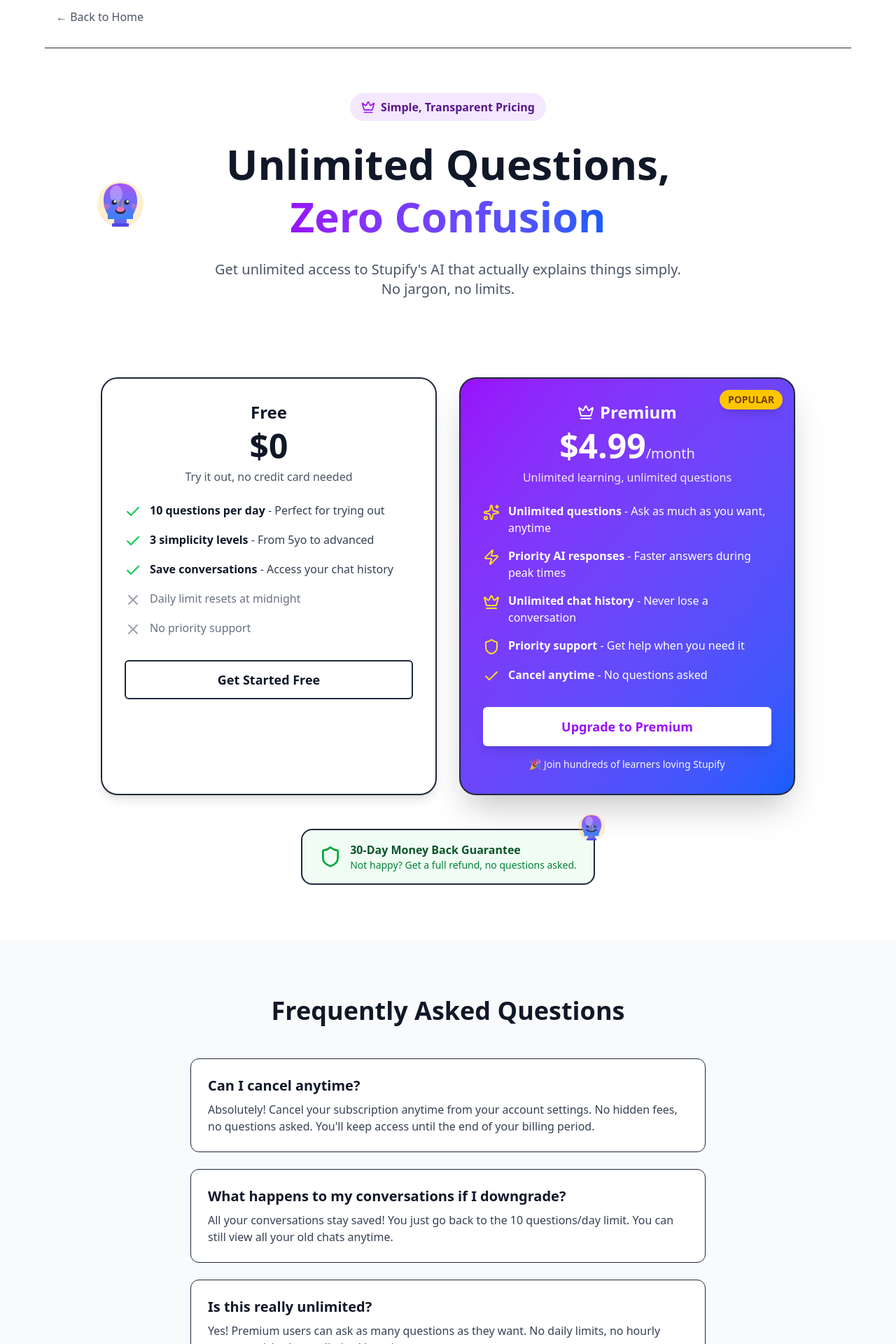
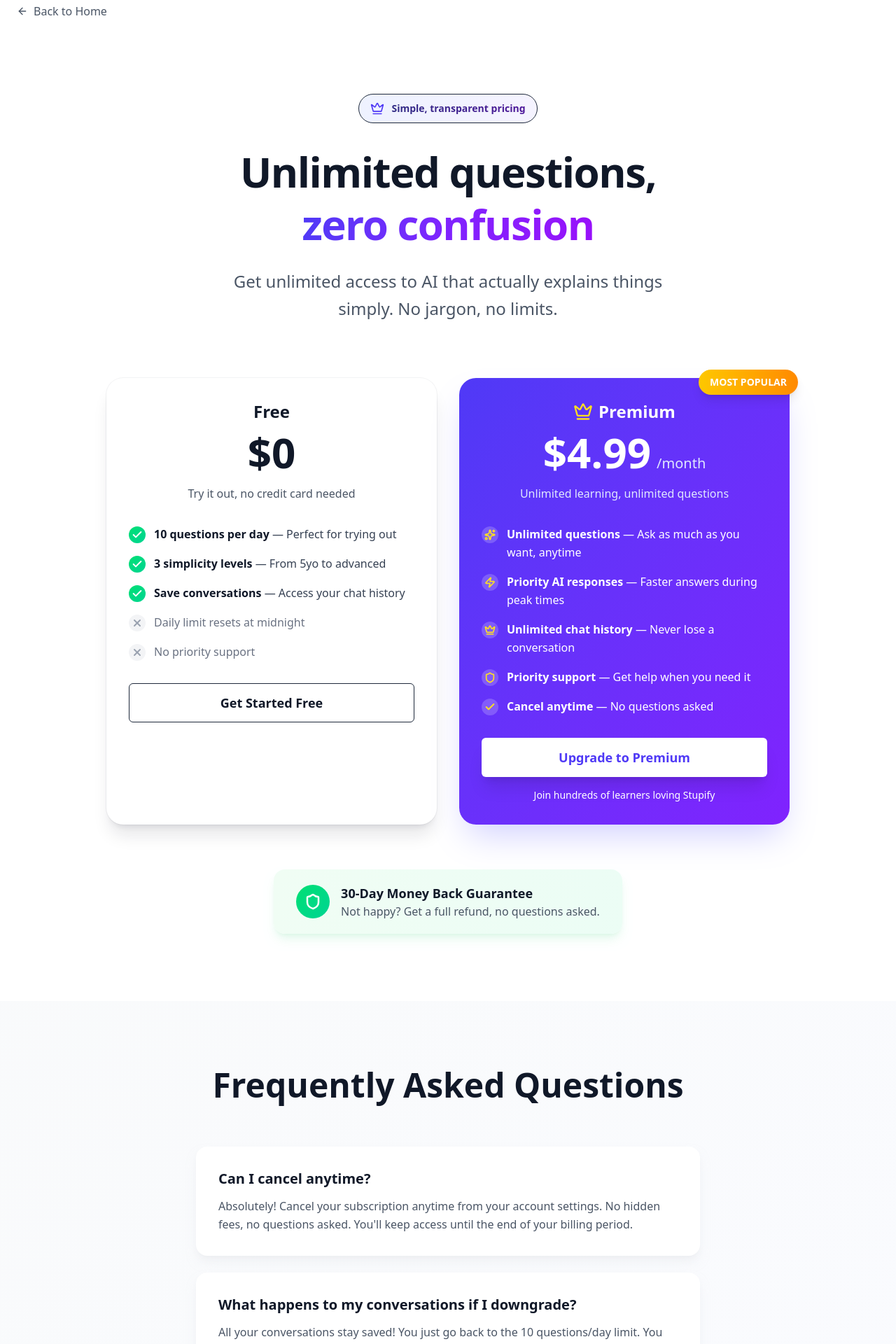
Before and after one commit to mdnaeem95/stupify, a Next.js app: page /pricing in a window 1280 px wide. Shown: the part 20-1940 px from the top of the page at 70% size. Built offline with nearby package versions, Linux system fonts and the light colour scheme.

Commit message:
redesigned the header

```diff
--- a/app/pricing/page.tsx
+++ b/app/pricing/page.tsx
@@ -2,9 +2,8 @@
 
 import { useState } from 'react';
 import { Button } from '@/components/ui/button';
-import { Check, Crown, Sparkles, Zap, Shield, X } from 'lucide-react';
+import { Check, Crown, Sparkles, Zap, Shield, X, ArrowLeft } from 'lucide-react';
 import Link from 'next/link';
-import { Mascot } from '@/components/mascot/Mascot';
 
 export default function PricingPage() {
   const [isLoading, setIsLoading] = useState(false);
@@ -13,7 +12,6 @@
     setIsLoading(true);
 
     try {
-      // Call Stripe checkout API
       const response = await fetch('/api/stripe/checkout', {
         method: 'POST',
         headers: { 'Content-Type': 'application/json' },
@@ -22,7 +20,6 @@
       const data = await response.json();
 
       if (data.url) {
-        // Redirect to Stripe checkout
         window.location.href = data.url;
       } else {
         throw new Error('No checkout URL returned');
@@ -37,82 +34,86 @@
   return (
     <div className="min-h-screen bg-white">
       {/* Header */}
-      <div className="max-w-6xl mx-auto px-4 py-8 border-b border-gray-100">
-        <Link href="/" className="inline-flex items-center gap-2 text-gray-600 hover:text-gray-900 transition">
-          ← Back to Home
+      <div className="max-w-7xl mx-auto px-6 py-6">
+        <Link href="/" className="inline-flex items-center gap-2 text-gray-600 hover:text-gray-900 transition-colors duration-200 font-medium group">
+          <ArrowLeft className="w-4 h-4 group-hover:-translate-x-1 transition-transform" />
+          Back to Home
         </Link>
       </div>
 
       {/* Hero Section */}
-      <div className="max-w-4xl mx-auto px-4 py-16 text-center relative">
-        {/* Blinky on the side - desktop only */}
-        <div className="hidden lg:block absolute -left-20 top-1/2 -translate-y-1/2">
-          <Mascot expression="excited" size={120} />
+      <div className="max-w-4xl mx-auto px-6 py-20 text-center">
+        <div className="inline-flex items-center gap-2.5 bg-gradient-to-r from-indigo-50 to-violet-50 px-4 py-2.5 rounded-full border border-indigo-100 mb-8">
+          <Crown className="w-5 h-5 text-indigo-600" />
+          <span className="text-sm font-semibold bg-gradient-to-r from-indigo-900 to-violet-900 bg-clip-text text-transparent">
+            Simple, transparent pricing
+          </span>
         </div>
 
-        {/* Mobile Blinky - centered above text */}
-        <div className="lg:hidden flex justify-center mb-6">
-          <Mascot expression="excited" size={100} />
-        </div>
-
-        <div className="inline-flex items-center gap-2 bg-purple-100 px-4 py-2 rounded-full mb-6">
-          <Crown className="w-5 h-5 text-purple-600" />
-          <span className="text-purple-900 font-semibold">Simple, Transparent Pricing</span>
-        </div>
-
-        <h1 className="text-5xl sm:text-6xl font-bold mb-6 leading-tight text-gray-900">
-          Unlimited Questions,
+        <h1 className="text-5xl lg:text-6xl font-bold mb-6 leading-tight tracking-tight">
+          <span className="text-gray-900">Unlimited questions,</span>
           <br />
-          <span className="bg-gradient-to-r from-purple-600 to-blue-600 bg-clip-text text-transparent">
-            Zero Confusion
+          <span className="bg-gradient-to-r from-indigo-600 via-violet-600 to-purple-600 bg-clip-text text-transparent">
+            zero confusion
           </span>
         </h1>
 
-        <p className="text-xl text-gray-600 mb-12 max-w-2xl mx-auto">
-          Get unlimited access to Stupify&apos;s AI that actually explains things simply.
-          No jargon, no limits.
+        <p className="text-xl lg:text-2xl text-gray-600 leading-relaxed max-w-2xl mx-auto">
+          Get unlimited access to AI that actually explains things simply. No jargon, no limits.
         </p>
       </div>
 
       {/* Pricing Cards */}
-      <div className="max-w-5xl mx-auto px-4 pb-20">
-        <div className="grid md:grid-cols-2 gap-8">
+      <div className="max-w-5xl mx-auto px-6 pb-24">
+        <div className="grid lg:grid-cols-2 gap-8">
           {/* Free Plan */}
-          <div className="bg-white rounded-3xl shadow-lg border-2 border-gray-200 p-8 hover:shadow-xl transition">
-            <div className="text-center mb-6">
-              <h3 className="text-2xl font-bold mb-2 text-gray-900">Free</h3>
-              <div className="text-5xl font-bold mb-2 text-gray-900">$0</div>
-              <p className="text-gray-600">Try it out, no credit card needed</p>
+          <div className="bg-white rounded-3xl p-8 shadow-xl shadow-gray-900/10 hover:shadow-2xl hover:shadow-gray-900/15 transition-all duration-300 ring-1 ring-gray-900/5">
+            <div className="text-center mb-8">
+              <h3 className="text-2xl font-bold mb-3 text-gray-900">Free</h3>
+              <div className="mb-4">
+                <span className="text-6xl font-bold text-gray-900">$0</span>
+              </div>
+              <p className="text-gray-600 leading-relaxed">Try it out, no credit card needed</p>
             </div>
 
             <ul className="space-y-4 mb-8">
               <li className="flex items-start gap-3">
-                <Check className="w-6 h-6 text-green-500 flex-shrink-0 mt-0.5" />
-                <span className="text-gray-700">
-                  <strong className="text-gray-900">10 questions per day</strong> - Perfect for trying out
+                <div className="w-6 h-6 rounded-full bg-gradient-to-br from-green-400 to-emerald-400 flex items-center justify-center flex-shrink-0 mt-0.5">
+                  <Check className="w-4 h-4 text-white" strokeWidth={3} />
+                </div>
+                <span className="text-gray-700 leading-relaxed">
+                  <strong className="text-gray-900 font-semibold">10 questions per day</strong> — Perfect for trying out
                 </span>
               </li>
               <li className="flex items-start gap-3">
-                <Check className="w-6 h-6 text-green-500 flex-shrink-0 mt-0.5" />
-                <span className="text-gray-700">
-                  <strong className="text-gray-900">3 simplicity levels</strong> - From 5yo to advanced
+                <div className="w-6 h-6 rounded-full bg-gradient-to-br from-green-400 to-emerald-400 flex items-center justify-center flex-shrink-0 mt-0.5">
+                  <Check className="w-4 h-4 text-white" strokeWidth={3} />
+                </div>
+                <span className="text-gray-700 leading-relaxed">
+                  <strong className="text-gray-900 font-semibold">3 simplicity levels</strong> — From 5yo to advanced
                 </span>
               </li>
               <li className="flex items-start gap-3">
-                <Check className="w-6 h-6 text-green-500 flex-shrink-0 mt-0.5" />
-                <span className="text-gray-700">
-                  <strong className="text-gray-900">Save conversations</strong> - Access your chat history
+                <div className="w-6 h-6 rounded-full bg-gradient-to-br from-green-400 to-emerald-400 flex items-center justify-center flex-shrink-0 mt-0.5">
+                  <Check className="w-4 h-4 text-white" strokeWidth={3} />
+                </div>
+                <span className="text-gray-700 leading-relaxed">
+                  <strong className="text-gray-900 font-semibold">Save conversations</strong> — Access your chat history
                 </span>
               </li>
               <li className="flex items-start gap-3">
-                <X className="w-6 h-6 text-gray-400 flex-shrink-0 mt-0.5" />
-                <span className="text-gray-500">
+                <div className="w-6 h-6 rounded-full bg-gray-100 flex items-center justify-center flex-shrink-0 mt-0.5">
+                  <X className="w-4 h-4 text-gray-400" strokeWidth={3} />
+                </div>
+                <span className="text-gray-500 leading-relaxed">
                   Daily limit resets at midnight
                 </span>
               </li>
               <li className="flex items-start gap-3">
-                <X className="w-6 h-6 text-gray-400 flex-shrink-0 mt-0.5" />
-                <span className="text-gray-500">
+                <div className="w-6 h-6 rounded-full bg-gray-100 flex items-center justify-center flex-shrink-0 mt-0.5">
+                  <X className="w-4 h-4 text-gray-400" strokeWidth={3} />
+                </div>
+                <span className="text-gray-500 leading-relaxed">
                   No priority support
                 </span>
               </li>
@@ -122,7 +123,7 @@
               <Button
                 variant="outline"
                 size="lg"
-                className="w-full text-lg h-14 border-2 border-gray-300 hover:bg-gray-50 hover:text-gray-800 text-gray-900 font-semibold"
+                className="w-full text-lg font-semibold h-14 hover:bg-gray-50"
               >
                 Get Started Free
               </Button>
@@ -130,177 +131,155 @@
           </div>
 
           {/* Premium Plan */}
-          <div className="bg-gradient-to-br from-purple-600 to-blue-600 rounded-3xl shadow-2xl border-2 border-purple-400 p-8 relative overflow-hidden hover:scale-105 transition-transform">
+          <div className="relative bg-gradient-to-br from-indigo-600 to-violet-600 rounded-3xl p-8 shadow-2xl shadow-indigo-500/30 hover:shadow-indigo-500/40 hover:scale-[1.02] transition-all duration-300">
             {/* Popular Badge */}
-            <div className="absolute top-4 right-4 bg-yellow-400 text-yellow-900 px-3 py-1 rounded-full text-sm font-bold shadow-lg">
-              POPULAR
+            <div className="absolute -top-3 -right-3 bg-gradient-to-r from-yellow-400 to-orange-400 text-white px-4 py-2 rounded-full text-sm font-bold shadow-lg">
+              MOST POPULAR
             </div>
 
-            <div className="text-center mb-6 text-white">
-              <h3 className="text-2xl font-bold mb-2 flex items-center justify-center gap-2">
-                <Crown className="w-6 h-6" />
-                Premium
-              </h3>
-              <div className="text-5xl font-bold mb-2">
-                $4.99
-                <span className="text-xl font-normal opacity-90">/month</span>
+            <div className="text-center mb-8 text-white">
+              <div className="flex items-center justify-center gap-2 mb-3">
+                <Crown className="w-7 h-7 text-yellow-300" />
+                <h3 className="text-2xl font-bold">Premium</h3>
               </div>
-              <p className="text-purple-100">Unlimited learning, unlimited questions</p>
+              <div className="mb-4">
+                <span className="text-6xl font-bold">$4.99</span>
+                <span className="text-xl font-normal text-indigo-100 ml-2">/month</span>
+              </div>
+              <p className="text-indigo-100 leading-relaxed">Unlimited learning, unlimited questions</p>
             </div>
 
             <ul className="space-y-4 mb-8 text-white">
               <li className="flex items-start gap-3">
-                <Sparkles className="w-6 h-6 text-yellow-300 flex-shrink-0 mt-0.5" />
-                <span className="text-white">
-                  <strong className="font-bold">Unlimited questions</strong> - Ask as much as you want, anytime
+                <div className="w-6 h-6 rounded-full bg-white/20 backdrop-blur-sm flex items-center justify-center flex-shrink-0 mt-0.5">
+                  <Sparkles className="w-4 h-4 text-yellow-300" strokeWidth={2.5} />
+                </div>
+                <span className="text-white leading-relaxed">
+                  <strong className="font-semibold">Unlimited questions</strong> — Ask as much as you want, anytime
                 </span>
               </li>
               <li className="flex items-start gap-3">
-                <Zap className="w-6 h-6 text-yellow-300 flex-shrink-0 mt-0.5" />
-                <span className="text-white">
-                  <strong className="font-bold">Priority AI responses</strong> - Faster answers during peak times
+                <div className="w-6 h-6 rounded-full bg-white/20 backdrop-blur-sm flex items-center justify-center flex-shrink-0 mt-0.5">
+                  <Zap className="w-4 h-4 text-yellow-300" strokeWidth={2.5} />
+                </div>
+                <span className="text-white leading-relaxed">
+                  <strong className="font-semibold">Priority AI responses</strong> — Faster answers during peak times
                 </span>
               </li>
               <li className="flex items-start gap-3">
-                <Crown className="w-6 h-6 text-yellow-300 flex-shrink-0 mt-0.5" />
-                <span className="text-white">
-                  <strong className="font-bold">Unlimited chat history</strong> - Never lose a conversation
+                <div className="w-6 h-6 rounded-full bg-white/20 backdrop-blur-sm flex items-center justify-center flex-shrink-0 mt-0.5">
+                  <Crown className="w-4 h-4 text-yellow-300" strokeWidth={2.5} />
+                </div>
+                <span className="text-white leading-relaxed">
+                  <strong className="font-semibold">Unlimited chat history</strong> — Never lose a conversation
                 </span>
               </li>
               <li className="flex items-start gap-3">
-                <Shield className="w-6 h-6 text-yellow-300 flex-shrink-0 mt-0.5" />
-                <span className="text-white">
-                  <strong className="font-bold">Priority support</strong> - Get help when you need it
+                <div className="w-6 h-6 rounded-full bg-white/20 backdrop-blur-sm flex items-center justify-center flex-shrink-0 mt-0.5">
+                  <Shield className="w-4 h-4 text-yellow-300" strokeWidth={2.5} />
+                </div>
+                <span className="text-white leading-relaxed">
+                  <strong className="font-semibold">Priority support</strong> — Get help when you need it
                 </span>
               </li>
               <li className="flex items-start gap-3">
-                <Check className="w-6 h-6 text-yellow-300 flex-shrink-0 mt-0.5" />
-                <span className="text-white">
-                  <strong className="font-bold">Cancel anytime</strong> - No questions asked
+                <div className="w-6 h-6 rounded-full bg-white/20 backdrop-blur-sm flex items-center justify-center flex-shrink-0 mt-0.5">
+                  <Check className="w-4 h-4 text-yellow-300" strokeWidth={3} />
+                </div>
+                <span className="text-white leading-relaxed">
+                  <strong className="font-semibold">Cancel anytime</strong> — No questions asked
                 </span>
               </li>
             </ul>
 
             <Button
               size="lg"
-              className="w-full bg-white text-purple-600 hover:bg-gray-100 text-lg font-bold h-14 shadow-lg hover:scale-105 transition-transform"
+              className="w-full bg-white text-indigo-600 hover:bg-gray-50 text-lg font-bold h-14 shadow-xl hover:scale-105 transition-transform"
               onClick={handleUpgrade}
               disabled={isLoading}
             >
               {isLoading ? 'Loading...' : 'Upgrade to Premium'}
             </Button>
 
-            <p className="text-white text-center text-sm mt-4 opacity-95">
-              🎉 Join hundreds of learners loving Stupify
+            <p className="text-white text-center text-sm mt-4">
+              Join hundreds of learners loving Stupify
             </p>
           </div>
         </div>
 
         {/* Money Back Guarantee */}
-        <div className="mt-12 text-center">
-          {/* Mobile Blinky - centered above */}
-          <div className="sm:hidden flex justify-center mb-4">
-            <Mascot expression="happy" size={60} />
+        <div className="mt-16 text-center">
+          <div className="inline-flex items-center gap-4 bg-gradient-to-r from-green-50 to-emerald-50 px-8 py-5 rounded-2xl shadow-lg shadow-green-500/10">
+            <div className="w-12 h-12 rounded-full bg-gradient-to-br from-green-400 to-emerald-400 flex items-center justify-center flex-shrink-0">
+              <Shield className="w-6 h-6 text-white" strokeWidth={2.5} />
             </div>
-
-          <div className="inline-flex items-center gap-3 bg-green-50 border-2 border-green-200 px-6 py-4 rounded-2xl relative">
-            {/* Desktop Blinky on top right */}
-            <div className="absolute -top-8 -right-8 hidden sm:block">
-              <Mascot expression="happy" size={70} />
-            </div>
-
-            <Shield className="w-8 h-8 text-green-600" />
             <div className="text-left">
-              <div className="font-bold text-green-900">30-Day Money Back Guarantee</div>
-              <div className="text-sm text-green-700">Not happy? Get a full refund, no questions asked.</div>
+              <div className="font-bold text-gray-900 text-lg">30-Day Money Back Guarantee</div>
+              <div className="text-gray-600">Not happy? Get a full refund, no questions asked.</div>
             </div>
           </div>
         </div>
       </div>
 
       {/* FAQ Section */}
-      <div className="bg-gray-50 py-20">
-        <div className="max-w-3xl mx-auto px-4">
-          <h2 className="text-4xl font-bold text-center mb-12 text-gray-900">
+      <div className="bg-gradient-to-br from-gray-50 to-indigo-50/30 py-24">
+        <div className="max-w-3xl mx-auto px-6">
+          <h2 className="text-4xl lg:text-5xl font-bold text-center mb-16 text-gray-900">
             Frequently Asked Questions
           </h2>
 
           <div className="space-y-6">
-            <div className="bg-white p-6 rounded-xl border border-gray-200">
-              <h3 className="text-xl font-bold mb-2 text-gray-900">Can I cancel anytime?</h3>
-              <p className="text-gray-700">
-                Absolutely! Cancel your subscription anytime from your account settings.
-                No hidden fees, no questions asked. You&apos;ll keep access until the end of your billing period.
-              </p>
+            {[
+              {
+                question: "Can I cancel anytime?",
+                answer: "Absolutely! Cancel your subscription anytime from your account settings. No hidden fees, no questions asked. You'll keep access until the end of your billing period."
+              },
+              {
+                question: "What happens to my conversations if I downgrade?",
+                answer: "All your conversations stay saved! You just go back to the 10 questions/day limit. You can still view all your old chats anytime."
+              },
+              {
+                question: "Is this really unlimited?",
+                answer: "Yes! Premium users can ask as many questions as they want. No daily limits, no hourly caps, no tricks. Just unlimited learning."
+              },
+              {
+                question: "How does the 30-day guarantee work?",
+                answer: "If you're not satisfied within 30 days of subscribing, just email us and we'll refund your money. No complicated process, no hassle."
+              },
+              {
+                question: "Can I try before I buy?",
+                answer: "Yes! Everyone gets 10 free questions per day. No credit card required to start. Try Stupify out and upgrade when you're ready for unlimited access."
+              }
+            ].map((faq, i) => (
+              <div key={i} className="bg-white p-8 rounded-2xl shadow-lg shadow-gray-200/50 hover:shadow-xl hover:shadow-indigo-100/50 transition-all duration-300">
+                <h3 className="text-xl font-bold mb-3 text-gray-900">{faq.question}</h3>
+                <p className="text-gray-600 leading-relaxed">{faq.answer}</p>
               </div>
-
-            <div className="bg-white p-6 rounded-xl border border-gray-200">
-              <h3 className="text-xl font-bold mb-2 text-gray-900">What happens to my conversations if I downgrade?</h3>
-              <p className="text-gray-700">
-                All your conversations stay saved! You just go back to the 10 questions/day limit.
-                You can still view all your old chats anytime.
-              </p>
-            </div>
-
-            <div className="bg-white p-6 rounded-xl border border-gray-200">
-              <h3 className="text-xl font-bold mb-2 text-gray-900">Is this really unlimited?</h3>
-              <p className="text-gray-700">
-                Yes! Premium users can ask as many questions as they want.
-                No daily limits, no hourly caps, no tricks. Just unlimited learning.
-              </p>
-            </div>
-
-            <div className="bg-white p-6 rounded-xl border border-gray-200">
-              <h3 className="text-xl font-bold mb-2 text-gray-900">How does the 30-day guarantee work?</h3>
-              <p className="text-gray-700">
-                If you&apos;re not satisfied within 30 days of subscribing, just email us and we&apos;ll
-                refund your money. No complicated process, no hassle.
-              </p>
-            </div>
-
-            <div className="bg-white p-6 rounded-xl border border-gray-200">
-              <h3 className="text-xl font-bold mb-2 text-gray-900">Can I try before I buy?</h3>
-              <p className="text-gray-700">
-                Yes! Everyone gets 10 free questions per day. No credit card required to start.
-                Try Stupify out and upgrade when you&apos;re ready for unlimited access.
-              </p>
-            </div>
+            ))}
           </div>
         </div>
       </div>
 
       {/* Final CTA */}
-      <div className="bg-gradient-to-r from-purple-600 to-blue-600 py-20 relative overflow-hidden">
-        {/* Blinky waving - positioned left (desktop) */}
-        <div className="absolute left-8 top-1/2 -translate-y-1/2 hidden lg:block">
-          <Mascot expression="waving" size={140} />
-        </div>
-
-        {/* Blinky waving - positioned right (desktop) */}
-        <div className="absolute right-8 top-1/2 -translate-y-1/2 hidden lg:block">
-          <Mascot expression="excited" size={140} />
-        </div>
-
-        {/* Mobile Blinky - centered above text */}
-        <div className="lg:hidden flex justify-center mb-8">
-          <Mascot expression="waving" size={100} />
-        </div>
-
-        <div className="max-w-4xl mx-auto px-4 text-center text-white relative z-10">
-          <h2 className="text-4xl sm:text-5xl font-bold mb-6">
+      <div className="relative">
+        <div className="absolute inset-0 bg-gradient-to-r from-indigo-600 to-violet-600 blur-2xl opacity-20" />
+        <div className="relative bg-gradient-to-r from-indigo-600 to-violet-600 py-24">
+          <div className="max-w-4xl mx-auto px-6 text-center text-white">
+            <h2 className="text-4xl lg:text-5xl font-bold mb-6">
               Ready to learn without limits?
             </h2>
-          <p className="text-xl mb-8 text-purple-100">
+            <p className="text-xl lg:text-2xl mb-10 text-indigo-100 leading-relaxed">
               Join Stupify Premium and never hit a question limit again.
             </p>
             <Button
               size="lg"
-            className="bg-white text-purple-600 hover:bg-gray-100 text-lg font-bold px-12 h-16 hover:scale-105 transition-transform shadow-xl"
+              className="bg-white text-indigo-600 hover:bg-gray-50 text-lg font-bold px-12 h-16 hover:scale-105 transition-transform shadow-2xl"
               onClick={handleUpgrade}
               disabled={isLoading}
             >
-            {isLoading ? 'Loading...' : 'Start Premium Now - $4.99/month'}
+              {isLoading ? 'Loading...' : 'Start Premium Now — $4.99/month'}
             </Button>
+          </div>
         </div>
       </div>
     </div>
```
Also changed, not shown: components/chat/ChatHeader.tsx (+13 -8 lines), components/chat/CompactLevelSelector.tsx (+45 -29 lines), components/gamification/StreakDisplay.tsx (+17 -8 lines). Lines whose indentation alone changed are shown as unchanged.
